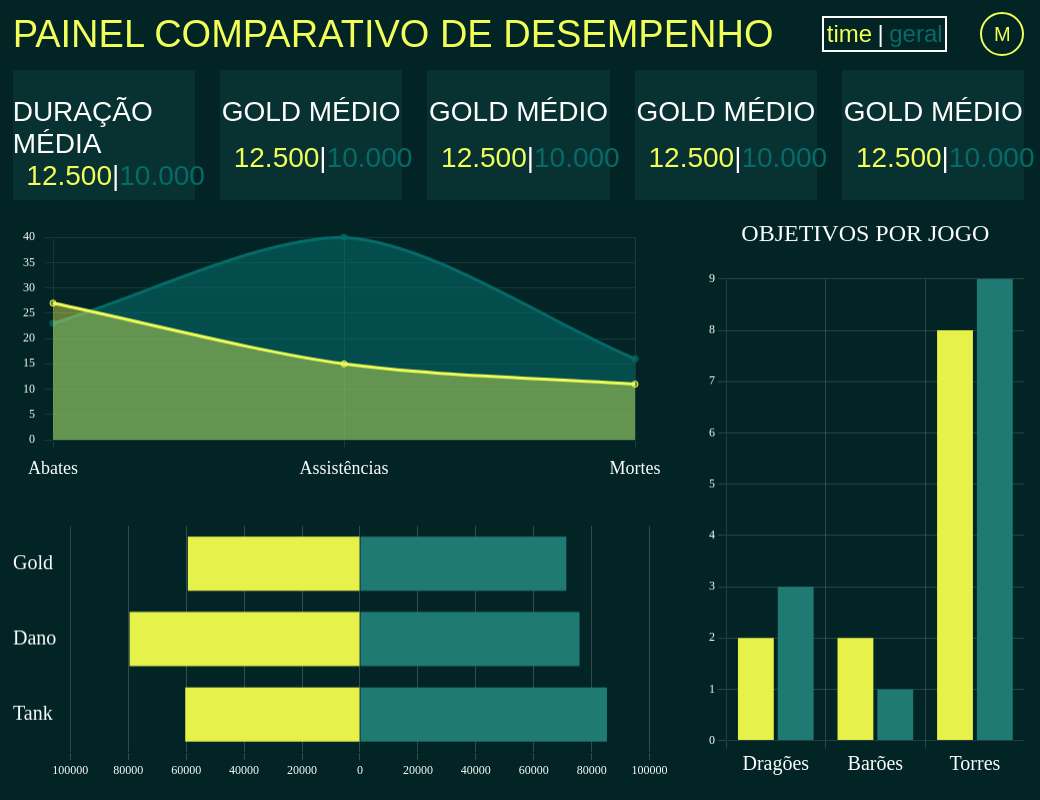
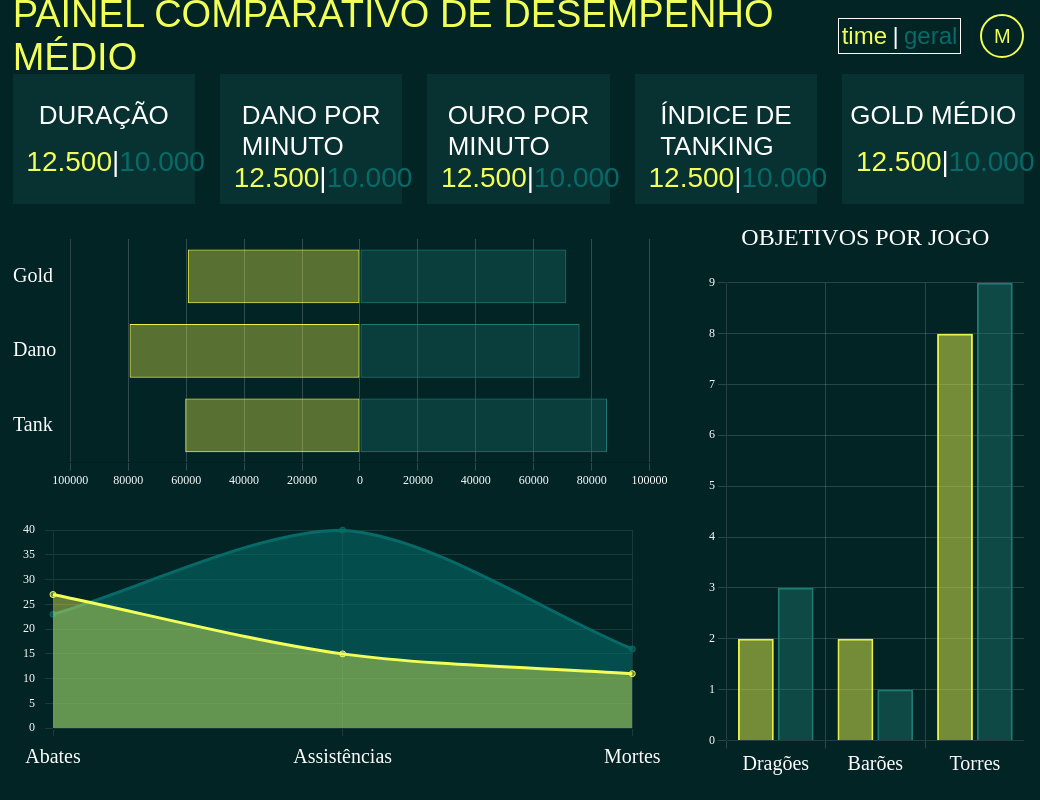
Before and after one commit to CodeNexus-Grupo-3/Sprint2, a website: page web-data-viz/public/painel.html in a window 1280 px wide. Shown: the full height of the page, 240-1280 px from the left. Drawn offline with nearby package versions, Linux system fonts and the light colour scheme; a web font is replaced by a local one.

Commit message:
refinamento dos gráficos e kpis da dashboard

```diff
--- a/web-data-viz/public/css/painel.css
+++ b/web-data-viz/public/css/painel.css
@@ -149,8 +149,8 @@ body{
 }
 
 .container_legenda_topo {
-    border: 2px solid #ffffff;
-    width: 60%;
+    border: 1px solid #ffffff;
+    width: 65%;
     height: 90%;
     display: flex;
     justify-content: space-around;
@@ -216,7 +216,7 @@ body{
 }
 
 .kpi_title{
-    font-size: 28px;
+    font-size: 26px;
 }
 
 .data{
--- a/web-data-viz/public/painel.html
+++ b/web-data-viz/public/painel.html
@@ -51,7 +51,7 @@
 
     <div id="container_principal">
         <div class="container_titulo_pag">
-            <span class="titulo_pag">PAINEL COMPARATIVO DE DESEMPENHO</span>
+            <span class="titulo_pag">PAINEL COMPARATIVO DE DESEMPENHO MÉDIO</span>
 
             <div class="topo_esq">
                 <div class="container_legenda_topo">
@@ -68,7 +68,7 @@
         <div class="container_kpis">
             <div class="kpi">
                 <div class="kpi_text_container">
-                    <span class="kpi_title">DURAÇÃO MÉDIA</span>
+                    <span class="kpi_title">DURAÇÃO</span>
 
                     <div class="data">
                         <span class="data1">12.500</span>
@@ -80,7 +80,7 @@
 
             <div class="kpi">
                 <div class="kpi_text_container">
-                    <span class="kpi_title">GOLD MÉDIO</span>
+                    <span class="kpi_title">DANO POR <br> MINUTO</span>
 
                     <div class="data">
                         <span class="data1">12.500</span>
@@ -92,7 +92,7 @@
 
             <div class="kpi">
                 <div class="kpi_text_container">
-                    <span class="kpi_title">GOLD MÉDIO</span>
+                    <span class="kpi_title">OURO POR <br> MINUTO</span>
 
                     <div class="data">
                         <span class="data1">12.500</span>
@@ -104,7 +104,7 @@
 
             <div class="kpi">
                 <div class="kpi_text_container">
-                    <span class="kpi_title">GOLD MÉDIO</span>
+                    <span class="kpi_title">ÍNDICE DE <BR> TANKING</span>
 
                     <div class="data">
                         <span class="data1">12.500</span>
@@ -130,12 +130,12 @@
         <div class="container_graficos">
             <div class="container_graf_esq">
                 <div class="container_graf1">
-                    <canvas id="grafico1"></canvas>
+                    <canvas id="grafico2"></canvas>
                 </div>
 
                 <div class="container_graf2">
                     <div class="container_grafico2_graf">
-                        <canvas id="grafico2"></canvas>
+                        <canvas id="grafico1"></canvas>
                     </div>
                 </div>
             </div>
@@ -164,12 +164,16 @@
                 {
                     label: 'Time',
                     data: [2, 2, 8],
-                    backgroundColor: '#e6f14a'
+                    borderColor: '#e6f14a',
+                    borderWidth: 2,
+                    backgroundColor: '#e6f14a80'
                 },
                 {
                     label: 'Geral',
                     data: [3, 1, 9],
-                    backgroundColor: '#1f7a73'
+                    borderColor: '#1f7a73',
+                    borderWidth: 2,
+                    backgroundColor: '#1f7a7370'
                 }
             ]
         },
@@ -229,14 +233,18 @@
         label: 'Time',
         // Valores negativos para crescerem à esquerda
         data: [-59426, -79531, -60324],
-        backgroundColor: '#e6f14a',
+        borderColor: '#e6f14a',
+        borderWidth: 1,
+        backgroundColor: '#e6f14a60',
         borderSkipped: false,
       },
       {
         label: 'Geral',
         // Valores positivos para crescerem à direita
         data: [71245, 75817, 85288],
-        backgroundColor: '#1f7a73',
+        borderColor: '#1f7a73',
+        borderWidth: 1,
+        backgroundColor: '#1f7a7350',
         borderSkipped: false,
       }
     ]
@@ -341,7 +349,7 @@
             color: '#ffffff',
             padding: 10,
             font: {
-                size: 18,
+                size: 20,
                 weight: '300',
             }
         }
```
